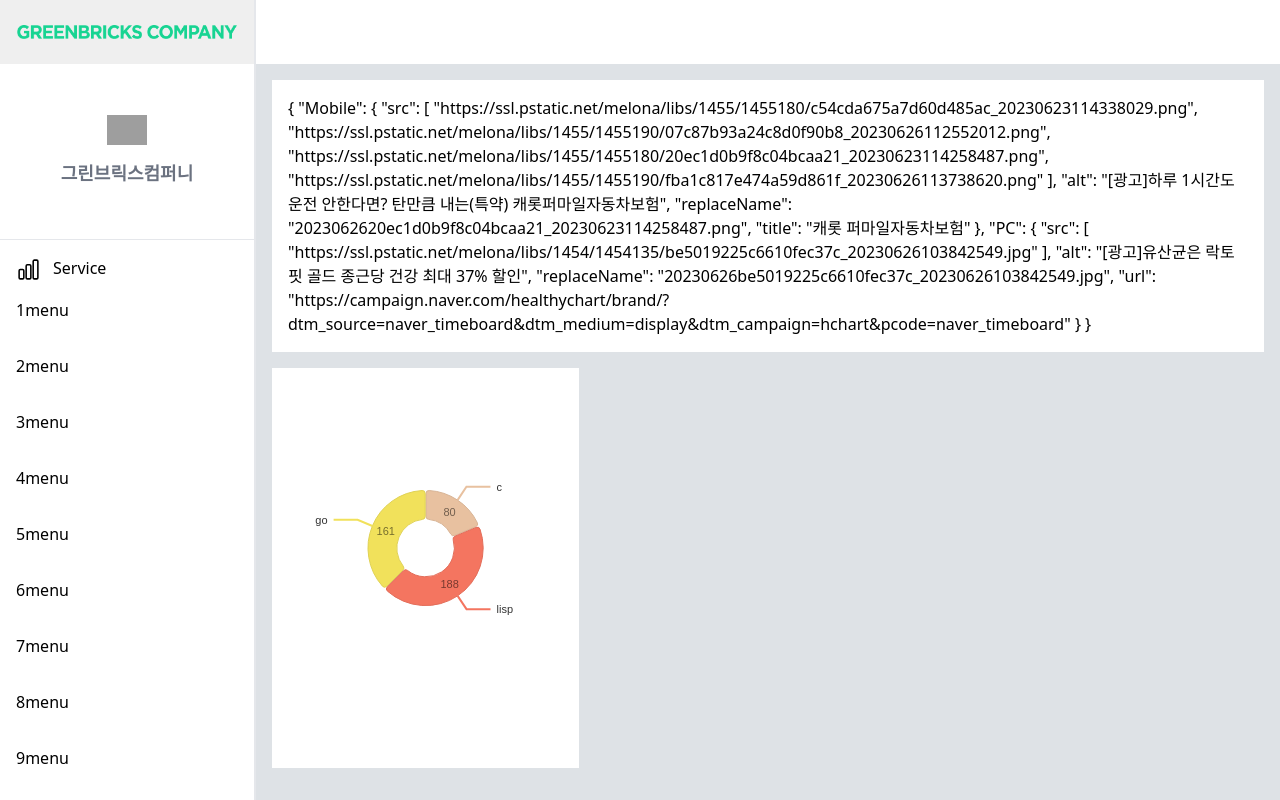
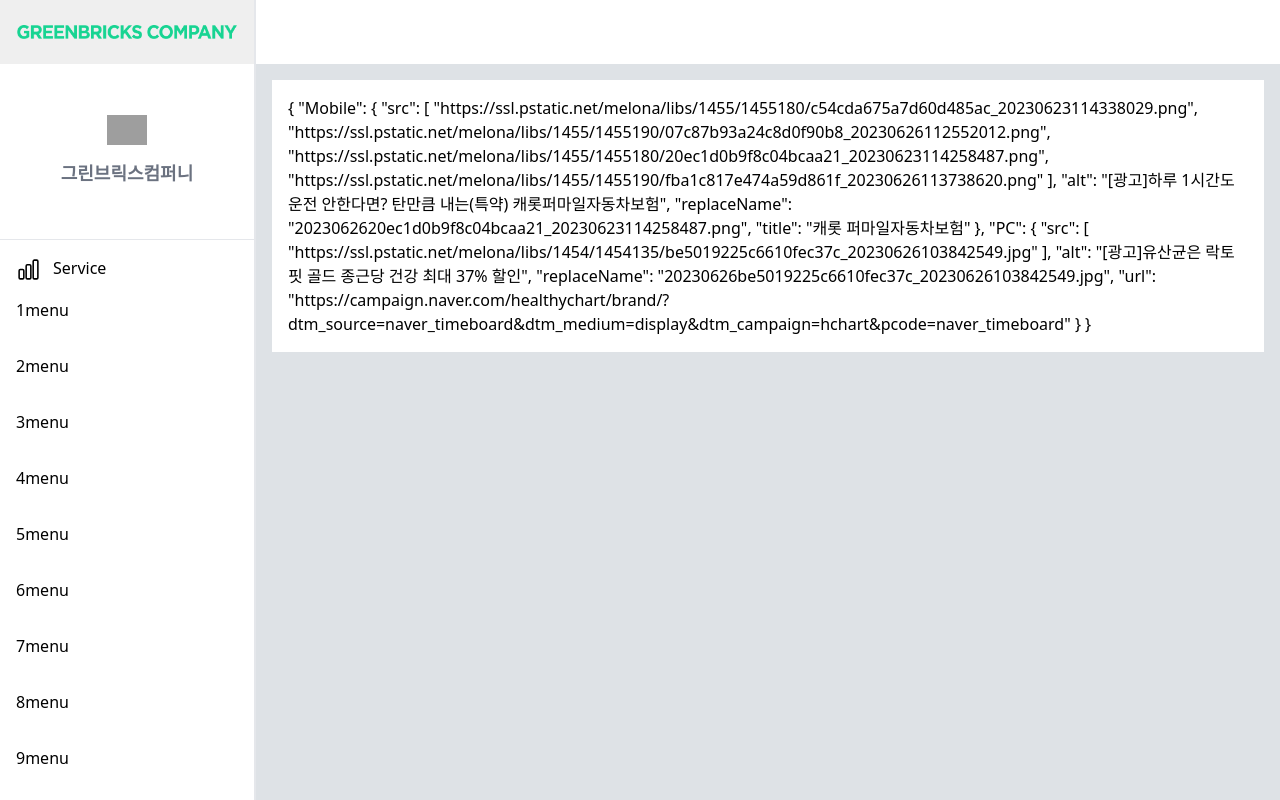
Before and after one commit to 0hyeon/web_crawaling, a Next.js app: page /main in a window 1280 px wide. Built offline with nearby package versions, Linux system fonts and the light colour scheme; grey boxes are pictures that could not be loaded.

Commit message:
build: nuvo@color 이슈

```diff
--- a/components/Pie.tsx
+++ b/components/Pie.tsx
@@ -1,42 +1,42 @@
-import { ResponsivePie } from "@nivo/pie";
-const Pie = ({ data }: any) => (
-  <div className="mx-4 my-4 h-[400px] w-[30%] bg-white px-4 py-4">
-    <ResponsivePie
-      data={data}
-      margin={{ top: 40, right: 80, bottom: 80, left: 80 }}
-      innerRadius={0.5}
-      padAngle={0.7}
-      cornerRadius={3}
-      activeOuterRadiusOffset={8}
-      borderWidth={1}
-      borderColor={{ from: "color", modifiers: [["darker", 0.2]] }}
-      arcLinkLabelsSkipAngle={10}
-      arcLinkLabelsTextColor="#333333"
-      arcLinkLabelsThickness={2}
-      arcLinkLabelsColor={{ from: "color" }}
-      arcLabelsSkipAngle={10}
-      arcLabelsTextColor={{ from: "color", modifiers: [["darker", 2]] }}
-      defs={[
-        {
-          id: "dots",
-          type: "patternDots",
-          background: "inherit",
-          color: "rgba(255, 255, 255, 0.3)",
-          size: 4,
-          padding: 1,
-          stagger: true,
-        },
-        {
-          id: "lines",
-          type: "patternLines",
-          background: "inherit",
-          color: "rgba(255, 255, 255, 0.3)",
-          rotation: -45,
-          lineWidth: 6,
-          spacing: 10,
-        },
-      ]}
-    />
-  </div>
-);
-export default Pie;
+// import { ResponsivePie } from "@nivo/pie";
+// const Pie = ({ data }: any) => (
+//   <div className="mx-4 my-4 h-[400px] w-[30%] bg-white px-4 py-4">
+//     <ResponsivePie
+//       data={data}
+//       margin={{ top: 40, right: 80, bottom: 80, left: 80 }}
+//       innerRadius={0.5}
+//       padAngle={0.7}
+//       cornerRadius={3}
+//       activeOuterRadiusOffset={8}
+//       borderWidth={1}
+//       borderColor={{ from: "color", modifiers: [["darker", 0.2]] }}
+//       arcLinkLabelsSkipAngle={10}
+//       arcLinkLabelsTextColor="#333333"
+//       arcLinkLabelsThickness={2}
+//       arcLinkLabelsColor={{ from: "color" }}
+//       arcLabelsSkipAngle={10}
+//       arcLabelsTextColor={{ from: "color", modifiers: [["darker", 2]] }}
+//       defs={[
+//         {
+//           id: "dots",
+//           type: "patternDots",
+//           background: "inherit",
+//           color: "rgba(255, 255, 255, 0.3)",
+//           size: 4,
+//           padding: 1,
+//           stagger: true,
+//         },
+//         {
+//           id: "lines",
+//           type: "patternLines",
+//           background: "inherit",
+//           color: "rgba(255, 255, 255, 0.3)",
+//           rotation: -45,
+//           lineWidth: 6,
+//           spacing: 10,
+//         },
+//       ]}
+//     />
+//   </div>
+// );
+// export default Pie;
--- a/pages/main/index.tsx
+++ b/pages/main/index.tsx
@@ -1,8 +1,8 @@
 import Image from "next/image";
 import React from "react";
 import AnalistIcon from "../../public/asset/svg/AnalistIcon";
-import Pie from "@components/Pie";
-import { pieData } from "@constants/data";
+// import Pie from "@components/Pie";
+// import { pieData } from "@constants/data";
 const Main = () => {
   return (
     <>
@@ -51,9 +51,7 @@
         <div className="mx-4 my-4 bg-white px-4 py-4">
           {`{ "Mobile": { "src": [ "https://ssl.pstatic.net/melona/libs/1455/1455180/c54cda675a7d60d485ac_20230623114338029.png", "https://ssl.pstatic.net/melona/libs/1455/1455190/07c87b93a24c8d0f90b8_20230626112552012.png", "https://ssl.pstatic.net/melona/libs/1455/1455180/20ec1d0b9f8c04bcaa21_20230623114258487.png", "https://ssl.pstatic.net/melona/libs/1455/1455190/fba1c817e474a59d861f_20230626113738620.png" ], "alt": "[광고]하루 1시간도 운전 안한다면? 탄만큼 내는(특약) 캐롯퍼마일자동차보험", "replaceName": "2023062620ec1d0b9f8c04bcaa21_20230623114258487.png", "title": "캐롯 퍼마일자동차보험" }, "PC": { "src": [ "https://ssl.pstatic.net/melona/libs/1454/1454135/be5019225c6610fec37c_20230626103842549.jpg" ], "alt": "[광고]유산균은 락토핏 골드 종근당 건강 최대 37% 할인", "replaceName": "20230626be5019225c6610fec37c_20230626103842549.jpg", "url": "https://campaign.naver.com/healthychart/brand/?dtm_source=naver_timeboard&dtm_medium=display&dtm_campaign=hchart&pcode=naver_timeboard" } }`}
         </div>
-        <div>
-          <Pie data={pieData} />
-        </div>
+        <div>{/* <Pie data={pieData} /> */}</div>
       </div>
     </>
   );
```
